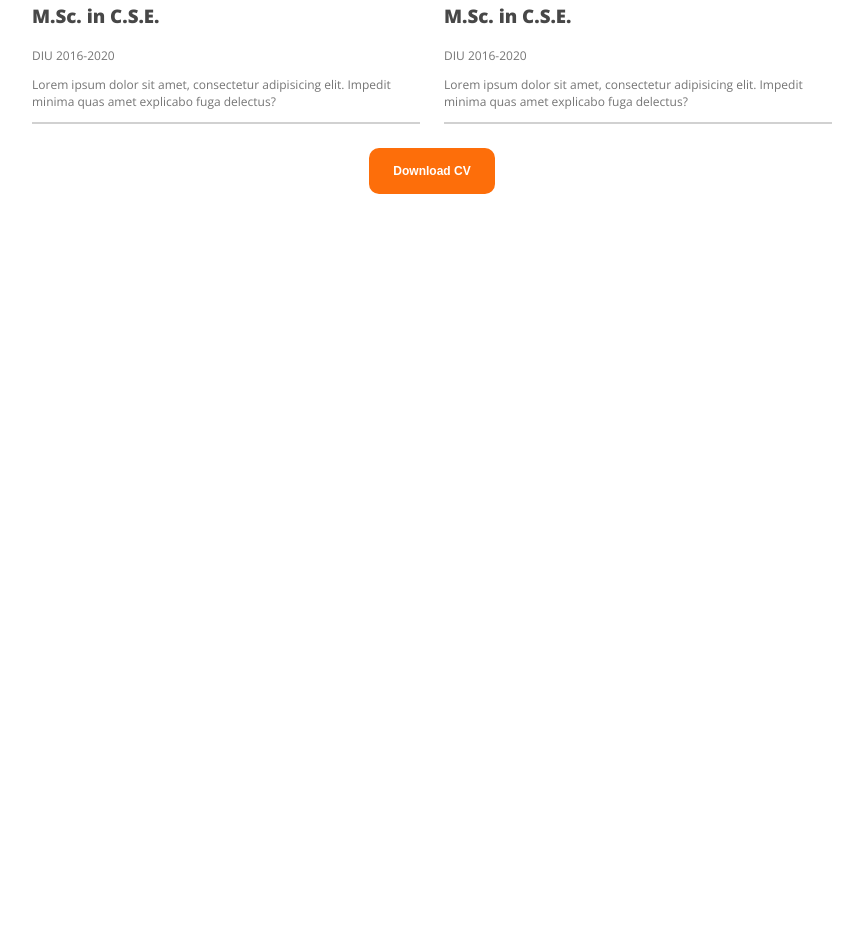
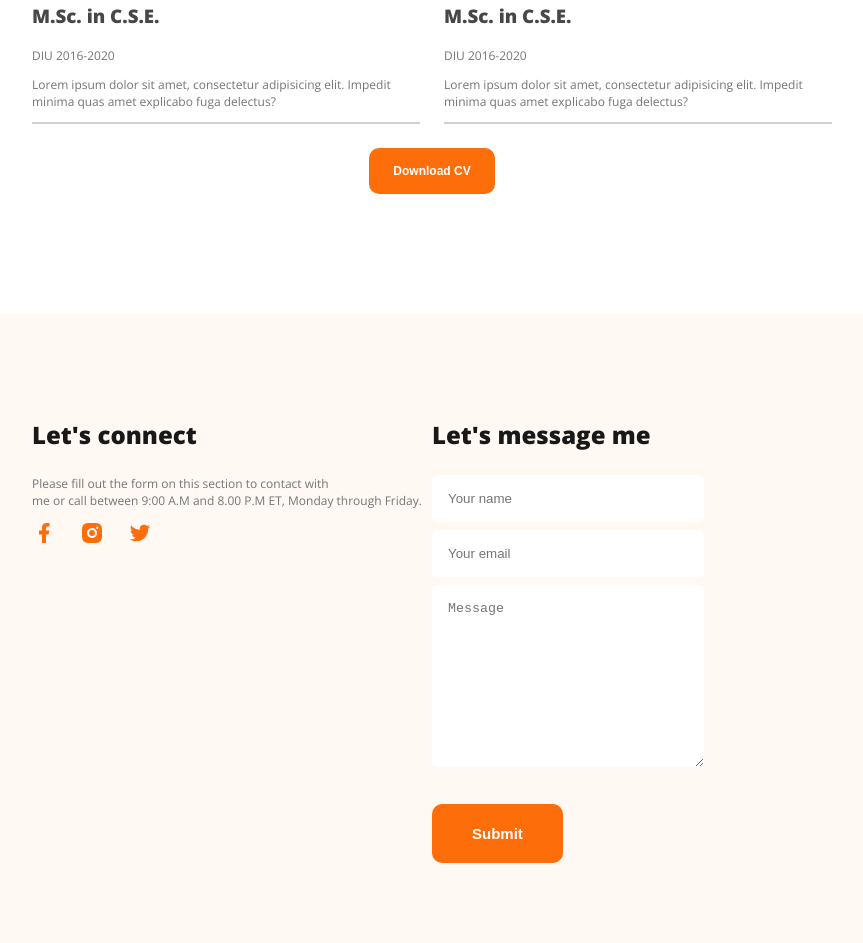
Before and after one commit to Asif419/portfolio-one, a plain HTML site: page index.html in a window 1280 px wide. Shown: the part 2603-3546 px from the top of the page, without its empty margins (208-1071 px from the left). Before the commit the page ends 2917 px from the top, so only its background shows below. Drawn offline with nearby package versions, Linux system fonts and the light colour scheme.

Commit message:
footer section complete

```diff
--- a/index.html
+++ b/index.html
@@ -214,9 +214,35 @@
 
 
     <!-- Footer Section -->
+
     <footer>
 
+        <div class="footer-container">
+            <div class="footer-container-left">
+                <h3>Let's connect</h3>
+                <p>Please fill out the form on this section to contact with <br> me or call between 9:00 A.M and 8.00
+                    P.M ET, Monday through Friday.</p>
+
+                <div class="footer-container-left-icons">
+                    <div><img src="images/icons/facebook.png" alt="facebook"></div>
+                    <div><img src="images/icons/insta.png" alt="instagram"></div>
+                    <div><img src="images/icons/twitter.png" alt="twitter"></div>
+                </div>
+
+            </div>
+            <div class="footer-container-right">
+                <h3>Let's message me</h3>
+                <input type="text" name="name" id="name" placeholder="Your name">
+                <input type="email" name="email" id="email" placeholder="Your email">
+                <textarea name="text" id="text" cols="20" rows="10" placeholder="Message"></textarea>
+                <br>
+                <button class="btn-submit">Submit</button>
+            </div>
+        </div>
+
     </footer>
+
+    <!-- Footer section end -->
 </body>
 
 </html>
--- a/styles/style.css
+++ b/styles/style.css
@@ -243,6 +243,55 @@ nav {
     margin: 0 auto;
 }
 
+/* footer section css */
+footer {
+    background: #FFF8F3;
+}
+
+.footer-container {
+    margin: 0 30vh;
+    padding: 10vh 0;
+    display: grid;
+    grid-template-columns: repeat(2, 1fr);
+}
+
+.footer-container h3 {
+    font-size: 3vh;
+    color: #181818;
+
+}
+
+.footer-container p {
+    font-size: 12px;
+}
+
+.footer-container-left-icons {
+    display: flex;
+    gap: 3vh;
+}
+
+.footer-container-right input,
+textarea {
+    padding: 2vh;
+    border: none;
+    border-radius: 5px;
+    width: 60%;
+    margin-bottom: 1vh;
+    color: #757575;
+}
+
+.btn-submit {
+    font-weight: 700;
+    font-size: 15px;
+    line-height: 27px;
+    padding: 2vh 5vh;
+    background-color: var(--main-btn-color);
+    border: none;
+    border-radius: 10px;
+    color: #FFFFFF;
+    margin-top: 3vh;
+}
+
 
 
 
@@ -309,4 +358,16 @@ nav {
     .summary-container-description {
         flex-direction: column;
     }
+
+    /* footer section */
+
+    .footer-container {
+        grid-template-columns: 1fr;
+        margin: 2vh;
+        padding: 2vh;
+    }
+
+    .footer-container-left-icons {
+        justify-content: center;
+    }
 }
```
